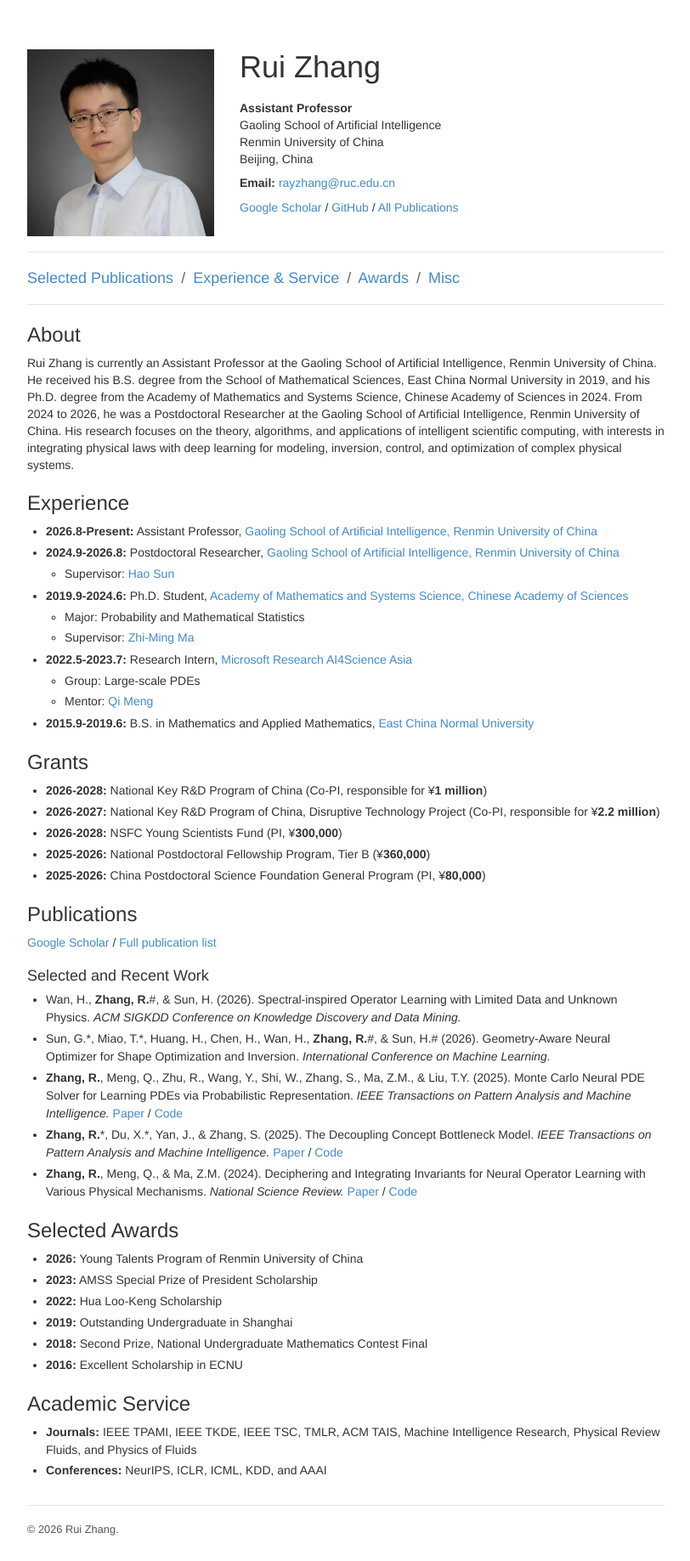
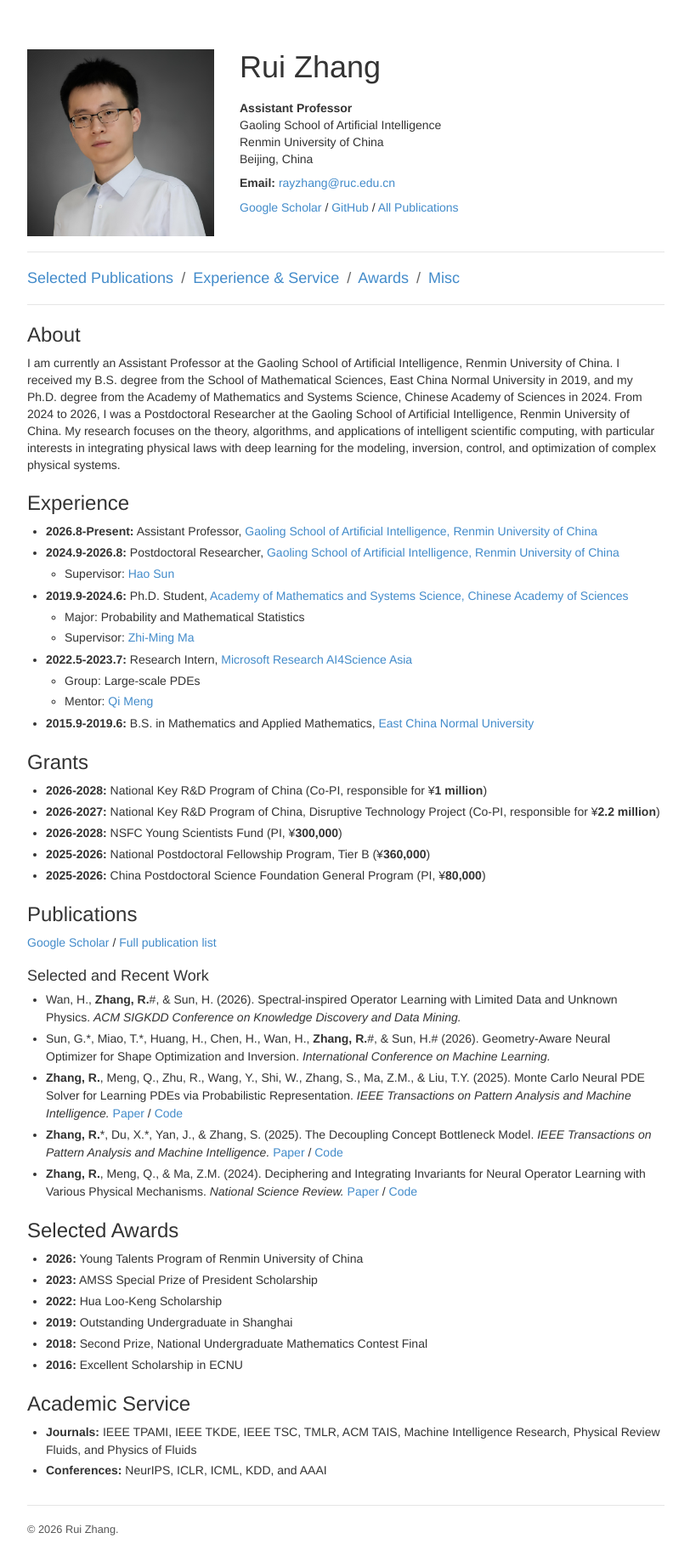
Before and after one commit to optray/optray.github.io, a Jekyll site: the page built from index.md, in a window 1280 px wide. Shown: the whole page at 85% size, without its empty margins (233-1045 px from the left). Built offline with Jekyll 4.4.1, drawn with Linux system fonts in a browser that asks for light colours; our own code applies the rules of GitHub Pages for plain Markdown files.

Commit message:
Update index.md

```diff
--- a/index.md
+++ b/index.md
@@ -5,7 +5,7 @@ layout: about
 # About
 {: #about }
 
-Rui Zhang is currently an Assistant Professor at the Gaoling School of Artificial Intelligence, Renmin University of China. He received his B.S. degree from the School of Mathematical Sciences, East China Normal University in 2019, and his Ph.D. degree from the Academy of Mathematics and Systems Science, Chinese Academy of Sciences in 2024. From 2024 to 2026, he was a Postdoctoral Researcher at the Gaoling School of Artificial Intelligence, Renmin University of China. His research focuses on the theory, algorithms, and applications of intelligent scientific computing, with interests in integrating physical laws with deep learning for modeling, inversion, control, and optimization of complex physical systems.
+I am currently an Assistant Professor at the Gaoling School of Artificial Intelligence, Renmin University of China. I received my B.S. degree from the School of Mathematical Sciences, East China Normal University in 2019, and my Ph.D. degree from the Academy of Mathematics and Systems Science, Chinese Academy of Sciences in 2024. From 2024 to 2026, I was a Postdoctoral Researcher at the Gaoling School of Artificial Intelligence, Renmin University of China. My research focuses on the theory, algorithms, and applications of intelligent scientific computing, with particular interests in integrating physical laws with deep learning for the modeling, inversion, control, and optimization of complex physical systems.
 
 # Experience
 {: #experience }
```
